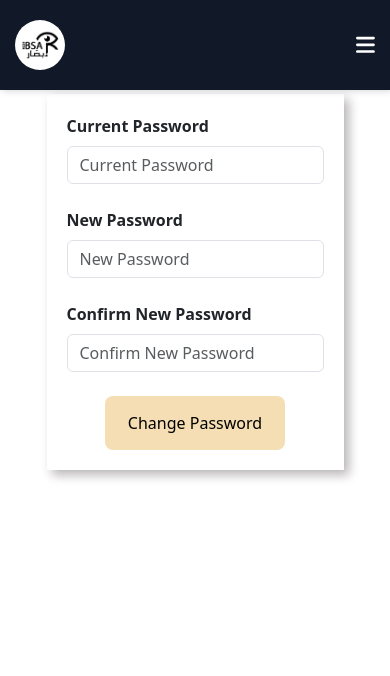
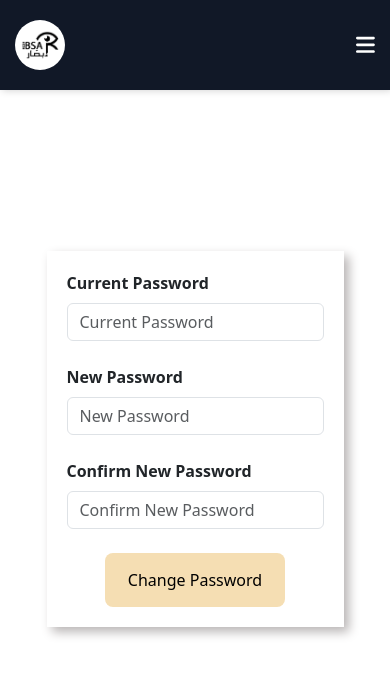
Before and after one commit to bola-nabil/ebsar-frontend, a React (Create React App) app: page /change-password in a window 390 px wide. Shown: the top 676 px of the page. Built offline with nearby package versions, Linux system fonts and the light colour scheme.

Commit message:
improve styles

```diff
--- a/src/styles/global.css
+++ b/src/styles/global.css
@@ -37,20 +37,6 @@ ul li {
   list-style: none;
 }
 
-.edit-page {
-  margin-left: 270px;
-  margin-top: 20px;
-  padding: 0 20px;
-}
-
-.users .danger-msg {
-  height: calc(100vh - 200px) !important;
-}
-
-.center-form {
-  height: calc(100vh - 300px);
-}
-
 .active-foucs {
   display: none;
 }
@@ -68,8 +54,12 @@ ul li {
   align-items: center;
 }
 
+.form-center {
+  height: 100vh;
+}
+
 .form-style {
-  max-width: 600px;
+  width: 600px;
   margin: auto;
   padding: 2rem;
   border-radius: 12px;
@@ -98,26 +88,10 @@ ul li {
 }
 
 @media (max-width: 991.98px) {
-  .edit-page {
-    margin-left: 0;
-    padding: 0;
-    margin-top: 120px;
+  .form-center {
+    height: calc(100vh  - 90px);
   }
-  .mobile-container {
-    padding: 1px 20px 0 20px;
-    margin-bottom: 40px;
-  }
-  .users .danger-msg {
-    height: calc(100vh - 250px) !important;
-  }
-  .mobile-edit {
-    padding-top: 1px;
-    margin-bottom: 60px;
+  .form-style {
+    width: fit-content;
   }
 }
-
-@media (min-width: 992px) {
-  .center-form {
-    height: calc(100vh - 100px);
-  }
-}
```
Also changed, not shown: src/layouts/layout.css (+6 -10 lines).
